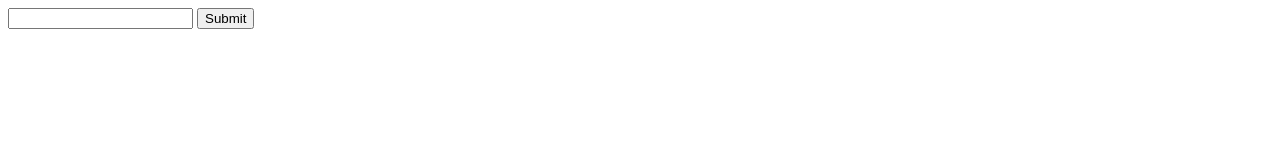
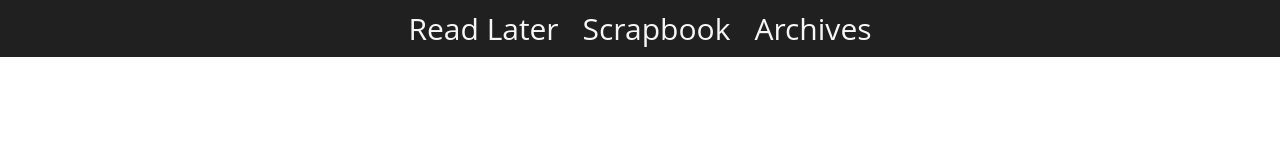
Before and after one commit to niharsawant/laterbox, a plain HTML site: page index.html in a window 1280 px wide. Drawn offline with Linux system fonts and the light colour scheme.

Commit message:
getting started with css and js

```diff
--- /dev/null
+++ b/css/base.less
@@ -0,0 +1,46 @@
+.box-shadow(@style) {
+  -webkit-box-shadow: @style;
+  -moz-box-shadow: @style;
+  -o-box-shadow: @style;
+  box-shadow: @style;
+}
+
+.a-launchers, .a-launchers:link, .a-launchers:active,
+.a-launchers:hover, .a-launchers:focus {
+  text-decoration: none;
+}
+
+.list-horz {
+  padding: 0;
+  margin: 0;
+  display: inline-table;
+
+  li { display: inline; }
+}
+
+#nav-topbar {
+  background-color: #202020;
+  font-size: 12px;
+  text-align: center;
+
+  position: absolute;
+  width: 100%;
+  top: 0;
+  left: 0;
+}
+
+#nav-readlist {
+  font-size: 30px;
+  margin : 8px;
+
+  .a-launchers { color : #F6F6F6; }
+}
+
+.nav-readoption {
+  font-family: 'Open Sans', Verdana, Arial, sans-serif;
+  padding: 8px 12px;
+}
+.nav-readoption:hover, .nav-readoption:focus {
+  background-color: #111;
+  outline: none;
+}
--- a/index.html
+++ b/index.html
@@ -1,11 +1,25 @@
 <html>
 <head>
   <title>Later Box</title>
+  <link rel="stylesheet" href="/css/base.css">
+
   <script type="text/javascript" src="../js/lib/underscore-min.js"></script>
   <script type="text/javascript" src="../js/lib/backbone-min.js"></script>
   <script type="text/javascript" src="../js/lib/jquery-1.8.3.min.js"></script>
+
+  <script type="text/javascript" src="../js/main.js"></script>
 </head>
 <body>
+  <div id="nav-topbar">
+    <ul id="nav-readlist" class="list-horz">
+      <li><a id="nav-unread" class="a-launchers nav-readoption"
+        href="#/unread" title="">Read Later</a></li>
+      <li><a id="nav-scrapbook" class="a-launchers nav-readoption"
+        href="#/scrapbook" title="">Scrapbook</a></li>
+      <li><a id="nav-archives" class="a-launchers nav-readoption"
+        href="#/archives" title="">Archives</a></li>
+    </ul>
+  </div>
   <form action="/add" method="post" accept-charset="utf-8">
     <input type="text" name="url" value="">
     <input type="submit" name="" value="Submit">
--- /dev/null
+++ b/js/main.js
@@ -0,0 +1,5 @@
+(function() {
+
+  console.log('starting off...');
+
+}).call(this);
```
Also changed, not shown: css/base.css (added), 1 other file.
